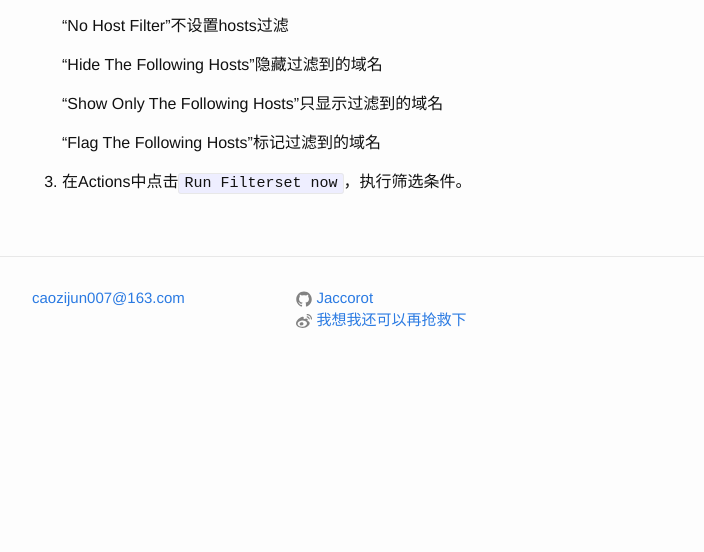
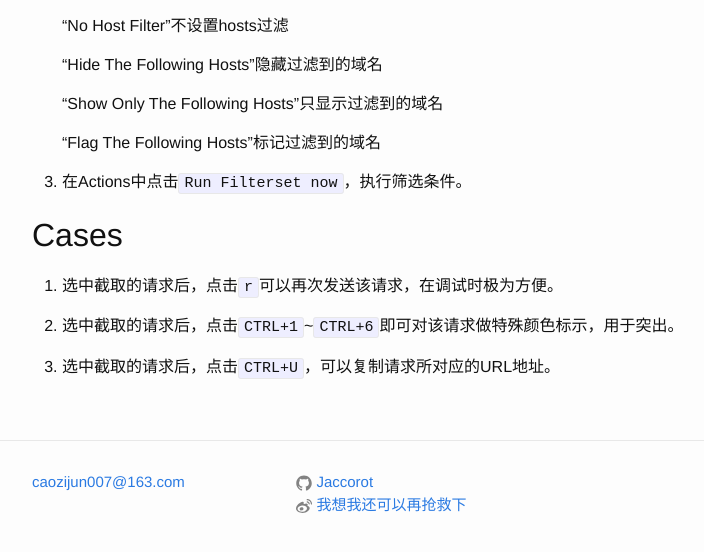
Before and after one commit to Jaccorot/Jaccorot.github.io, a Jekyll site: the page built from _posts/2016-03-29-Fiddler-Basics.markdown, in a window 1280 px wide and 900 px high, scrolled down 3657 px, cut to the strip 324-876 px from the top of the window. Shown: the whole strip, without its empty margins (238-942 px from the left). Built offline with Jekyll 4.4.1, drawn with Linux system fonts in a browser that asks for light colours; Markdown is read by kramdown in place of the engine named in the settings; before the commit the page ends 4373 px from its top, so only the background shows below that.

Commit message:
fulfill the 20160329

```diff
--- a/_config.yml
+++ b/_config.yml
@@ -17,7 +17,7 @@ github_username:  Jaccorot
 permalink: /:title
 
 # Build settings
-markdown: redcarpet
+# markdown: redcarpet
 redcarpet:
   extensions: ["no_intra_emphasis", "fenced_code_blocks", "autolink", "tables", "strikethrough", "superscript", "with_toc_data", "footnotes","space_after_headers","highlight","underline","quote","lax_spacing"]
 highlighter: pygments
--- a/_posts/2016-03-29-Fiddler-Basics.markdown
+++ b/_posts/2016-03-29-Fiddler-Basics.markdown
@@ -63,3 +63,11 @@ categories: fiddler test
     “Flag The Following Hosts”标记过滤到的域名
 
 3. 在Actions中点击`Run Filterset now`，执行筛选条件。
+
+## Cases
+
+1. 选中截取的请求后，点击`r`可以再次发送该请求，在调试时极为方便。
+
+2. 选中截取的请求后，点击`CTRL+1`~`CTRL+6`即可对该请求做特殊颜色标示，用于突出。
+
+3. 选中截取的请求后，点击`CTRL+U`，可以复制请求所对应的URL地址。
```
